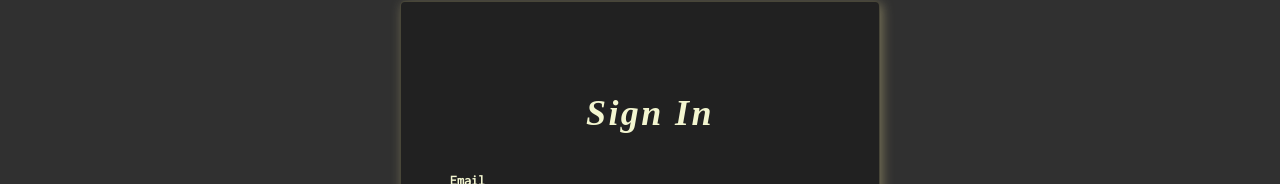
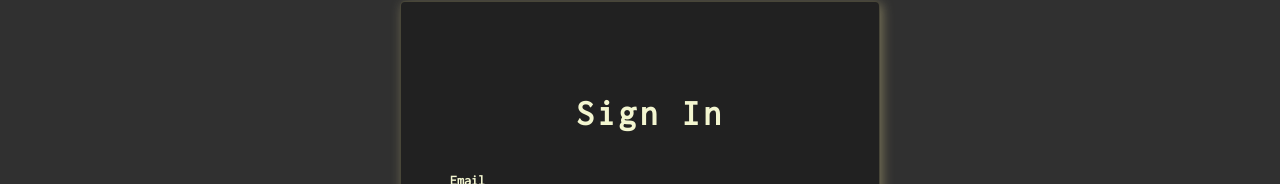
Before and after one commit to TusharShandilya/priority-note-webapp, a React (Create React App) app: page / in a window 1280 px wide. Shown: the part 214-398 px from the top of the page. Built offline with nearby package versions, Linux system fonts and the light colour scheme.

Commit message:
added online server links

```diff
--- a/src/components/Forms/Forms.css
+++ b/src/components/Forms/Forms.css
@@ -10,8 +10,10 @@
 @import url('https://fonts.googleapis.com/css?family=Tangerine&display=swap');
 
 h3{
-    font-family: 'Tangerine', cursive;
-    letter-spacing: .15rem;
+    /* font-family: 'Tangerine', cursive; */
+    letter-spacing: .2rem;
+    /* text-decoration: underline; */
+    /* text-decoration-style: none; */
 }
 
 .inputField{
--- a/src/components/Forms/Register.js
+++ b/src/components/Forms/Register.js
@@ -31,7 +31,7 @@ class SignIn extends React.Component {
 
     onSubmitRegister = () => {
 
-      fetch('http://localhost:3001/register', {
+      fetch('https://serene-tundra-18022.herokuapp.com/register', {
           method: 'post',
           headers: {'Content-type': 'application/json'},
           body: JSON.stringify({
@@ -54,7 +54,7 @@ class SignIn extends React.Component {
         return(
         <div className="measure formWrapper inputForm">
             <fieldset id="sign_up" className="ba b--transparent ph0 mh0">
-                <h3 className="f2  fw6 ph0 mh0 tc"><em>Register</em></h3>
+                <h3 className="f2  fw6 ph0 mh0 tc">Register</h3>
                 <div className="mt3">
                     <label className="db fw6 lh-copy f6" htmlFor="name">Name</label>
                     <input
--- a/src/components/Forms/SignIn.js
+++ b/src/components/Forms/SignIn.js
@@ -23,7 +23,7 @@ class SignIn extends React.Component {
 
 
     onSubmitButtonClick = () => {
-        fetch('http://localhost:3001/signin',{
+        fetch('https://serene-tundra-18022.herokuapp.com/signin',{
             method: 'post',
             headers: {'Content-type': 'application/json'},
             body: JSON.stringify({
@@ -48,7 +48,7 @@ class SignIn extends React.Component {
         return(
         <div className="measure formWrapper inputForm">
             <fieldset id="sign_up" className="ba b--transparent ph0 mh0">
-                <h3 className="f2  fw6 ph0 mh0 tc"><em>Sign In</em></h3>
+                <h3 className="f2  fw6 ph0 mh0 tc">Sign In</h3>
                 <div className="mt3">
                     <label
                      className="db fw6 lh-copy f6"
--- a/src/containers/App.js
+++ b/src/containers/App.js
@@ -76,7 +76,7 @@ class App extends Component {
 
     let newListOfItems = this.state.list;
 
-    fetch('http://localhost:3001/add', {
+    fetch('https://serene-tundra-18022.herokuapp.com/add', {
       method: 'post',
       headers: {'Content-type': 'application/json'},
       body: JSON.stringify({
@@ -114,7 +114,7 @@ class App extends Component {
     newListOfItems.splice(event.target.value,1);
     this.setState({list: newListOfItems});
 
-    fetch('http://localhost:3001/delete', {
+    fetch('https://serene-tundra-18022.herokuapp.com/delete', {
       method: 'delete',
       headers: {'Content-type': 'application/json'},
       body: JSON.stringify({
```
